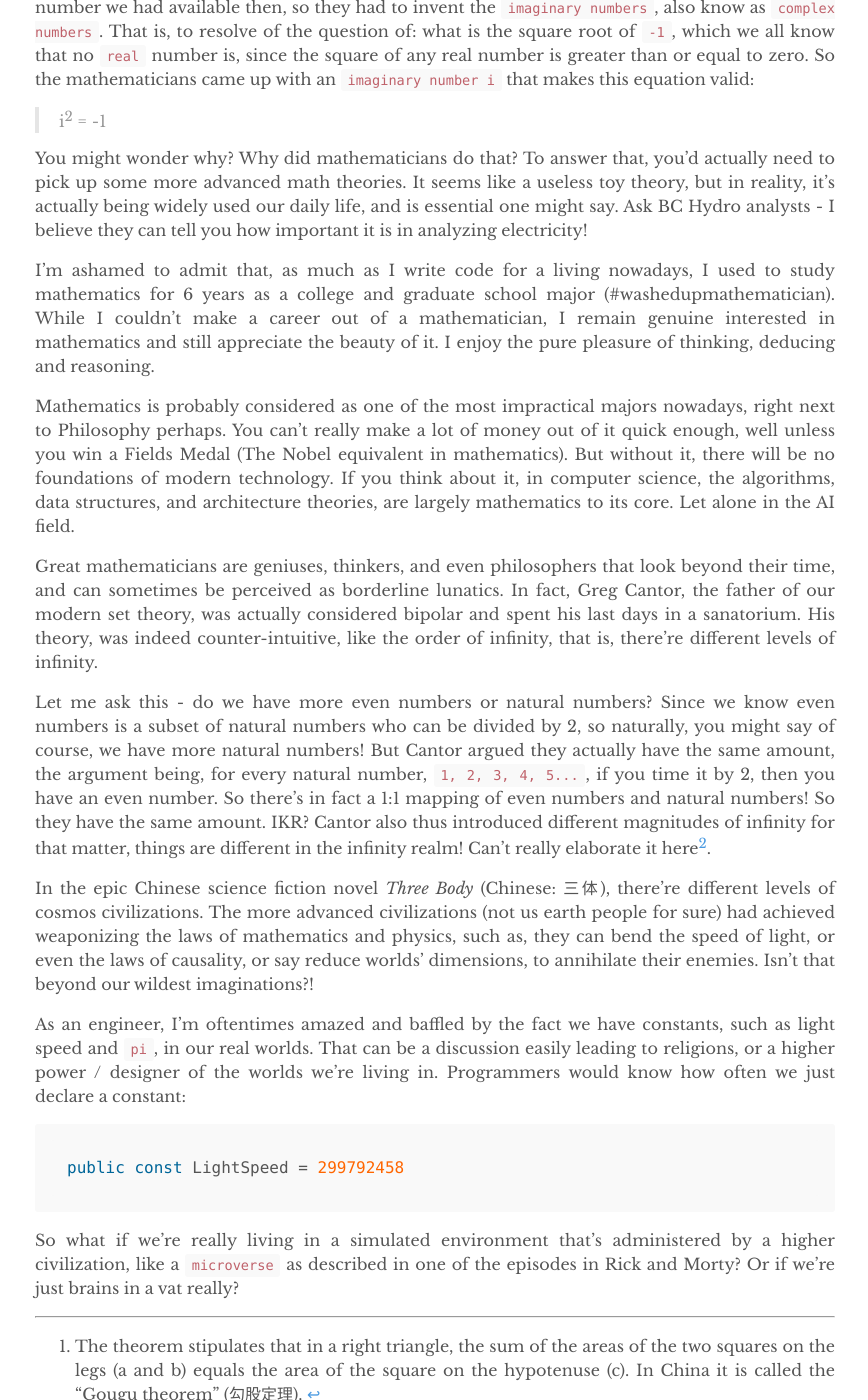
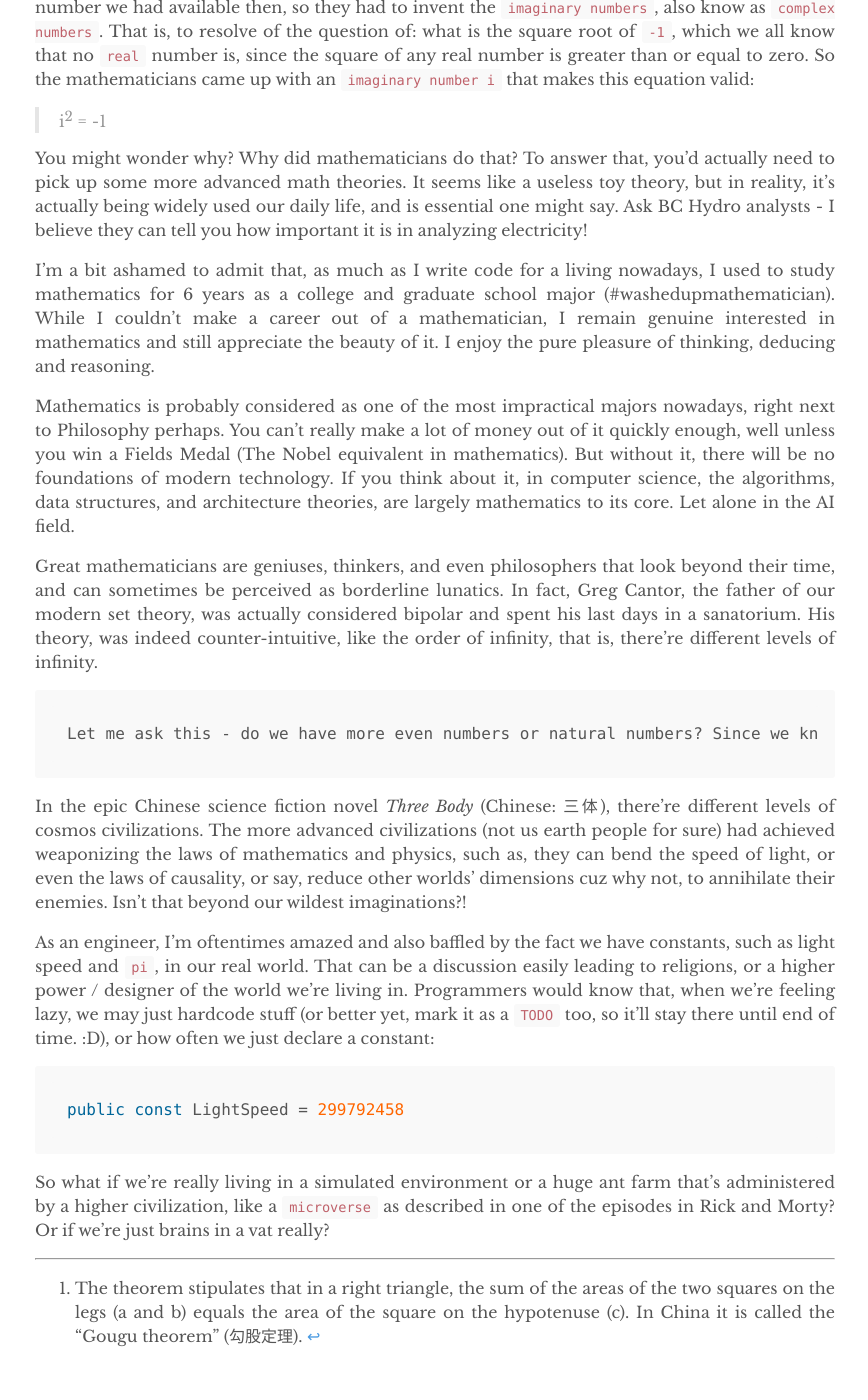
Before and after one commit to yuexiaofeng/yuexiaofeng.github.io, a Jekyll site: the page built from _posts/2021-03-14-life-of-pi.md, in a window 1280 px wide and 1400 px high, scrolled down 4660 px. Shown: the whole window, without its empty margins (205-1073 px from the left). Built offline with Jekyll 4.4.1, drawn with Linux system fonts in a browser that asks for light colours; some of the changed text lies outside the part shown.

Commit message:
Updated life of pi post

````diff
--- a/_posts/2021-03-14-life-of-pi.md
+++ b/_posts/2021-03-14-life-of-pi.md
@@ -105,23 +105,25 @@
 
 You might wonder why? Why did mathematicians do that? To answer that, you'd actually need to pick up some more advanced math theories. It seems like a useless toy theory, but in reality, it's actually being widely used our daily life, and is essential one might say. Ask BC Hydro analysts - I believe they can tell you how important it is in analyzing electricity!
 
-I'm ashamed to admit that, as much as I write code for a living nowadays, I used to study mathematics for 6 years as a college and graduate school major (#washedupmathematician). While I couldn't make a career out of a mathematician, I remain genuine interested in mathematics and still appreciate the beauty of it. I enjoy the pure pleasure of thinking, deducing and reasoning.
+I'm a bit ashamed to admit that, as much as I write code for a living nowadays, I used to study mathematics for 6 years as a college and graduate school major (#washedupmathematician). While I couldn't make a career out of a mathematician, I remain genuine interested in mathematics and still appreciate the beauty of it. I enjoy the pure pleasure of thinking, deducing and reasoning.
 
-Mathematics is probably considered as one of the most impractical majors nowadays, right next to Philosophy perhaps. You can't really make a lot of money out of it quick enough, well unless you win a Fields Medal (The Nobel equivalent in mathematics). But without it, there will be no foundations of modern technology. If you think about it, in computer science, the algorithms, data structures, and architecture theories, are largely mathematics to its core. Let alone in the AI field.
+Mathematics is probably considered as one of the most impractical majors nowadays, right next to Philosophy perhaps. You can't really make a lot of money out of it quickly enough, well unless you win a Fields Medal (The Nobel equivalent in mathematics). But without it, there will be no foundations of modern technology. If you think about it, in computer science, the algorithms, data structures, and architecture theories, are largely mathematics to its core. Let alone in the AI field.
 
 Great mathematicians are geniuses, thinkers, and even philosophers that look beyond their time, and can sometimes be perceived as borderline lunatics. In fact, Greg Cantor, the father of our modern set theory, was actually considered bipolar and spent his last days in a sanatorium. His theory, was indeed counter-intuitive, like the order of infinity, that is, there're different levels of infinity.
 
+```
 Let me ask this - do we have more even numbers or natural numbers? Since we know even numbers is a subset of natural numbers who can be divided by 2, so naturally, you might say of course, we have more natural numbers! But Cantor argued they actually have the same amount, the argument being, for every natural number, `1, 2, 3, 4, 5...`, if you time it by 2, then you have an even number. So there's in fact a 1:1 mapping of even numbers and natural numbers! So they have the same amount. IKR? Cantor also thus introduced different magnitudes of infinity for that matter, things are different in the infinity realm! Can't really elaborate it here[^fn2].
+```
 
-In the epic Chinese science fiction novel *Three Body* (Chinese: 三体), there're different levels of cosmos civilizations. The more advanced civilizations (not us earth people for sure) had achieved weaponizing the laws of mathematics and physics, such as, they can bend the speed of light, or even the laws of causality, or say reduce worlds' dimensions, to annihilate their enemies. Isn't that beyond our wildest imaginations?!
+In the epic Chinese science fiction novel *Three Body* (Chinese: 三体), there're different levels of cosmos civilizations. The more advanced civilizations (not us earth people for sure) had achieved weaponizing the laws of mathematics and physics, such as, they can bend the speed of light, or even the laws of causality, or say, reduce other worlds' dimensions cuz why not, to annihilate their enemies. Isn't that beyond our wildest imaginations?!
 
-As an engineer, I'm oftentimes amazed and baffled by the fact we have constants, such as light speed and `pi`, in our real worlds. That can be a discussion easily leading to religions, or a higher power / designer of the worlds we're living in. Programmers would know how often we just declare a constant:
+As an engineer, I'm oftentimes amazed and also baffled by the fact we have constants, such as light speed and `pi`, in our real world. That can be a discussion easily leading to religions, or a higher power / designer of the world we're living in. Programmers would know that, when we're feeling lazy, we may just hardcode stuff (or better yet, mark it as a `TODO` too, so it'll stay there until end of time. :D), or how often we just declare a constant:
 
 ```csharp
 public const LightSpeed = 299792458
 ```
 
-So what if we're really living in a simulated environment that's administered by a higher civilization, like a `microverse` as described in one of the episodes in Rick and Morty? Or if we're just brains in a vat really?
+So what if we're really living in a simulated environment or a huge ant farm that's administered by a higher civilization, like a `microverse` as described in one of the episodes in Rick and Morty? Or if we're just brains in a vat really?
 
 ---
 
````
Also changed, not shown: other parts of _posts/2021-03-14-life-of-pi.md (+4 -4 lines).
